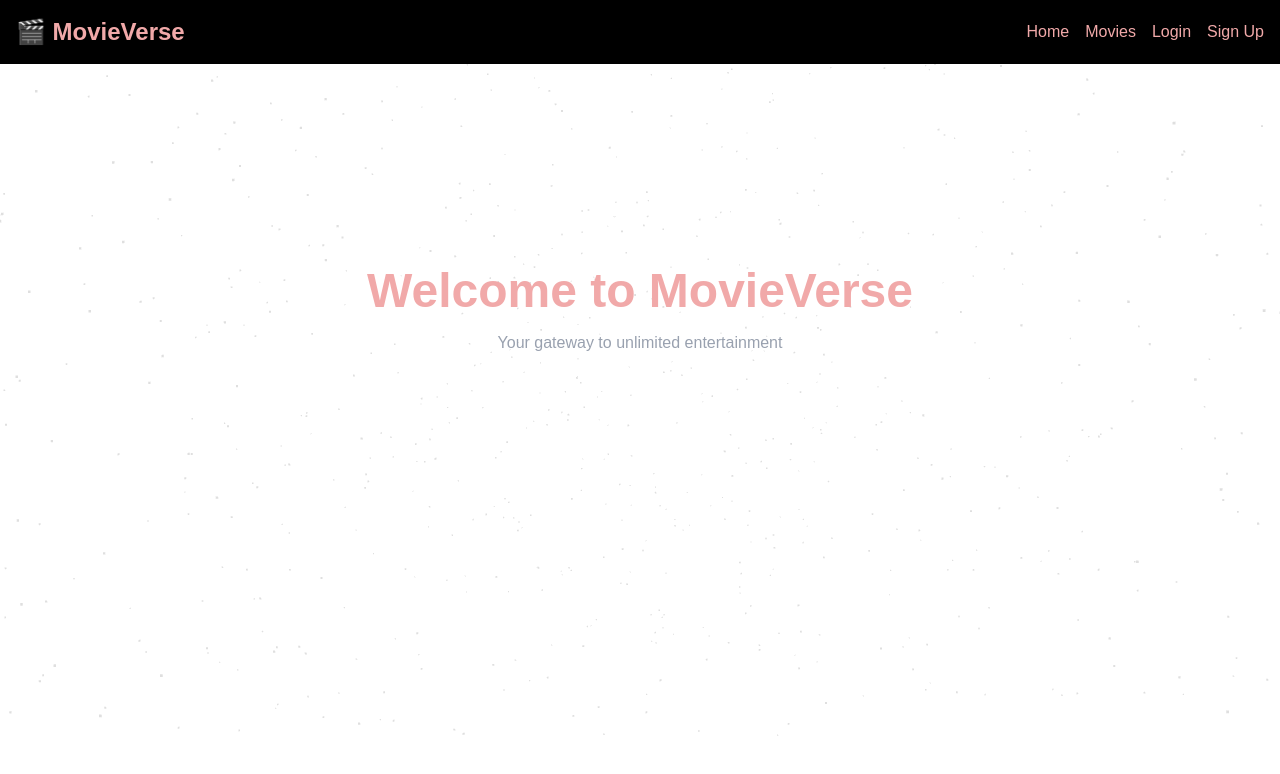
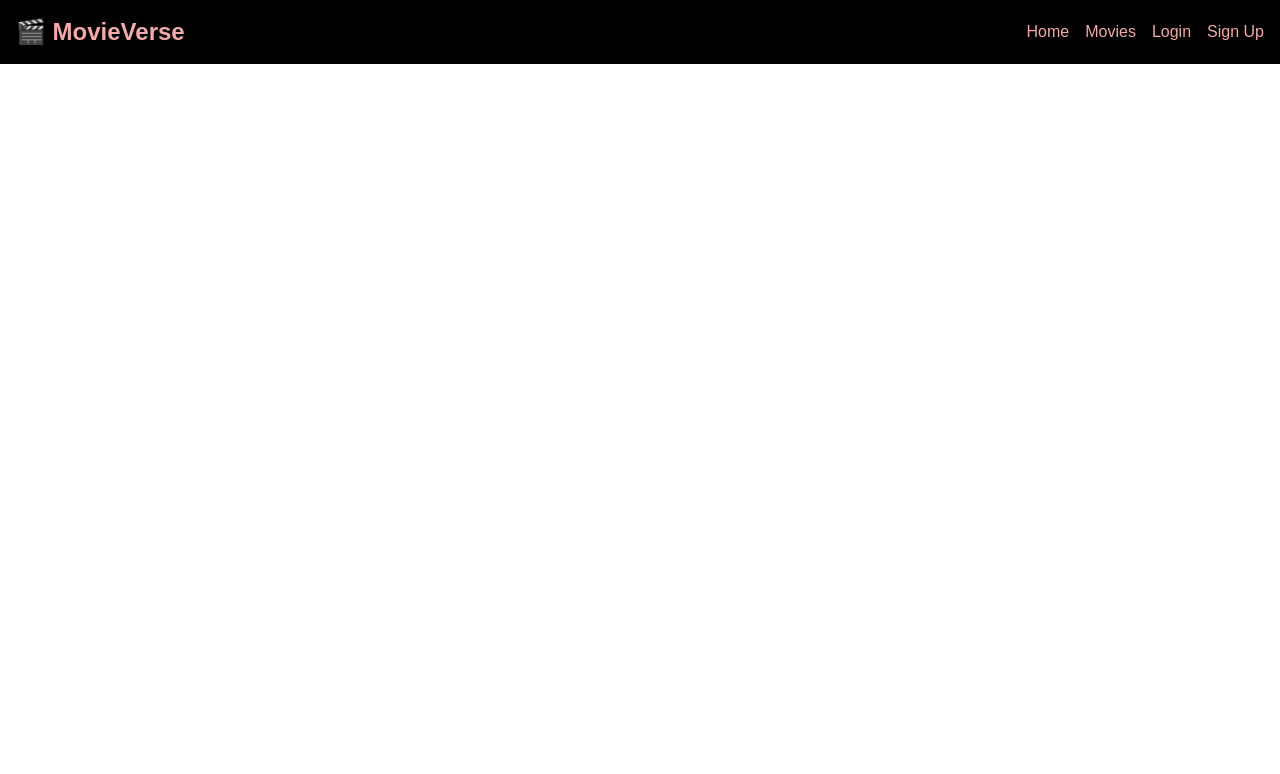
Before and after one commit to vidakpop/movie-booking-, a React (Vite) app: page / in a window 1280 px wide. Shown: the top 774 px of the page. Built offline with nearby package versions, Linux system fonts and the light colour scheme.

Commit message:
removed hero

```diff
--- a/src/App.jsx
+++ b/src/App.jsx
@@ -5,16 +5,16 @@ import Login from './pages/Login'
 import Signup from './pages/Signup'
 import Hero from './components/Hero'
 //import Dashboard from './pages/Dashboard'
-import movies from './pages/movies'
+import Movies from './pages/movies'
 
 const App = () => {
   return (
     <div>
       <Navbar />
-      <Hero />
+     {/* <Hero />*/}
       <Routes>
         <Route path='/login' element={<Login />}/>
-        <Route path='/movies' element={<movies />}/>
+        <Route path='/movies' element={<Movies />}/>
         <Route path='/signup' element={<Signup/>}/>
       </Routes>
     </div>
```
